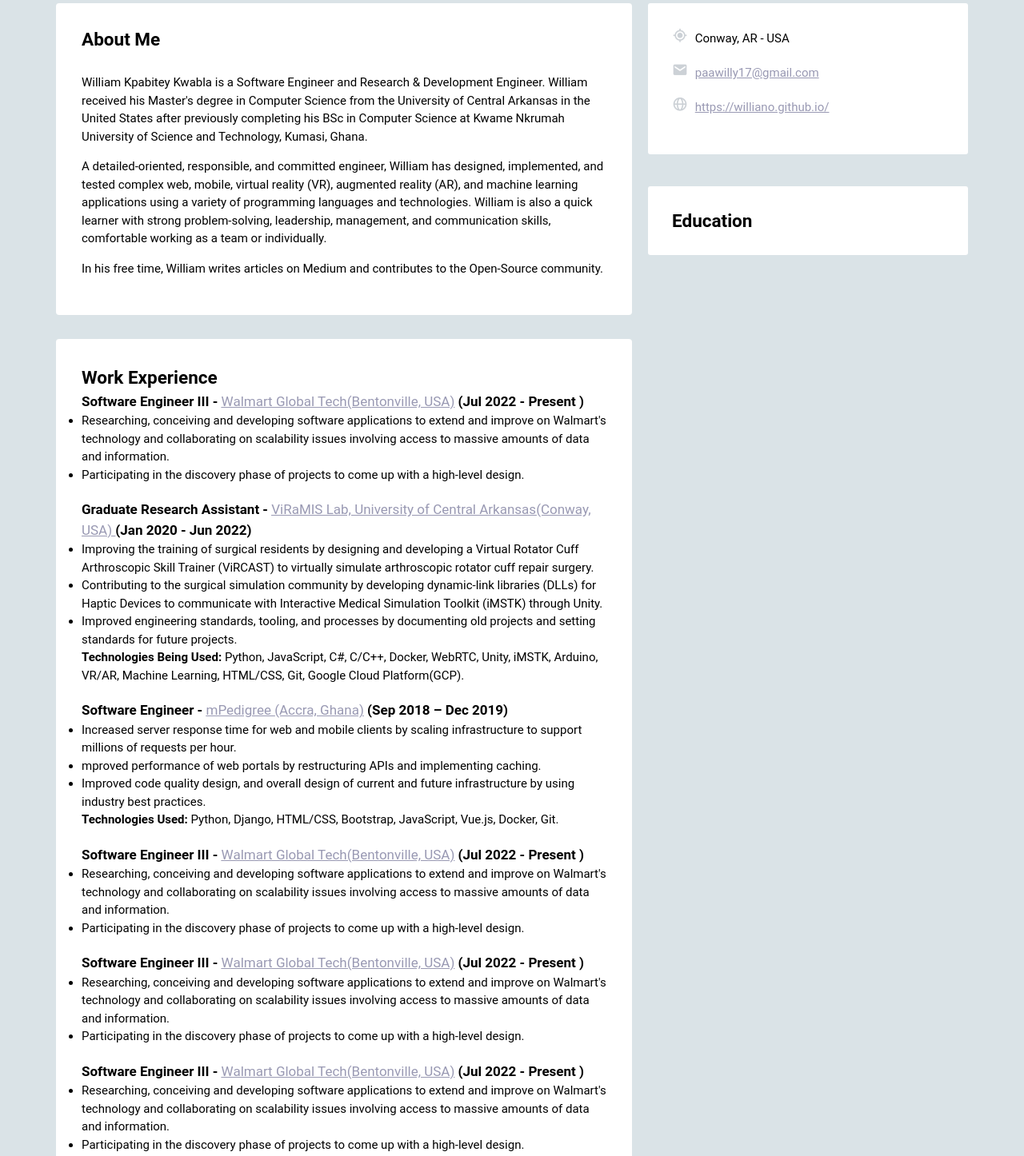
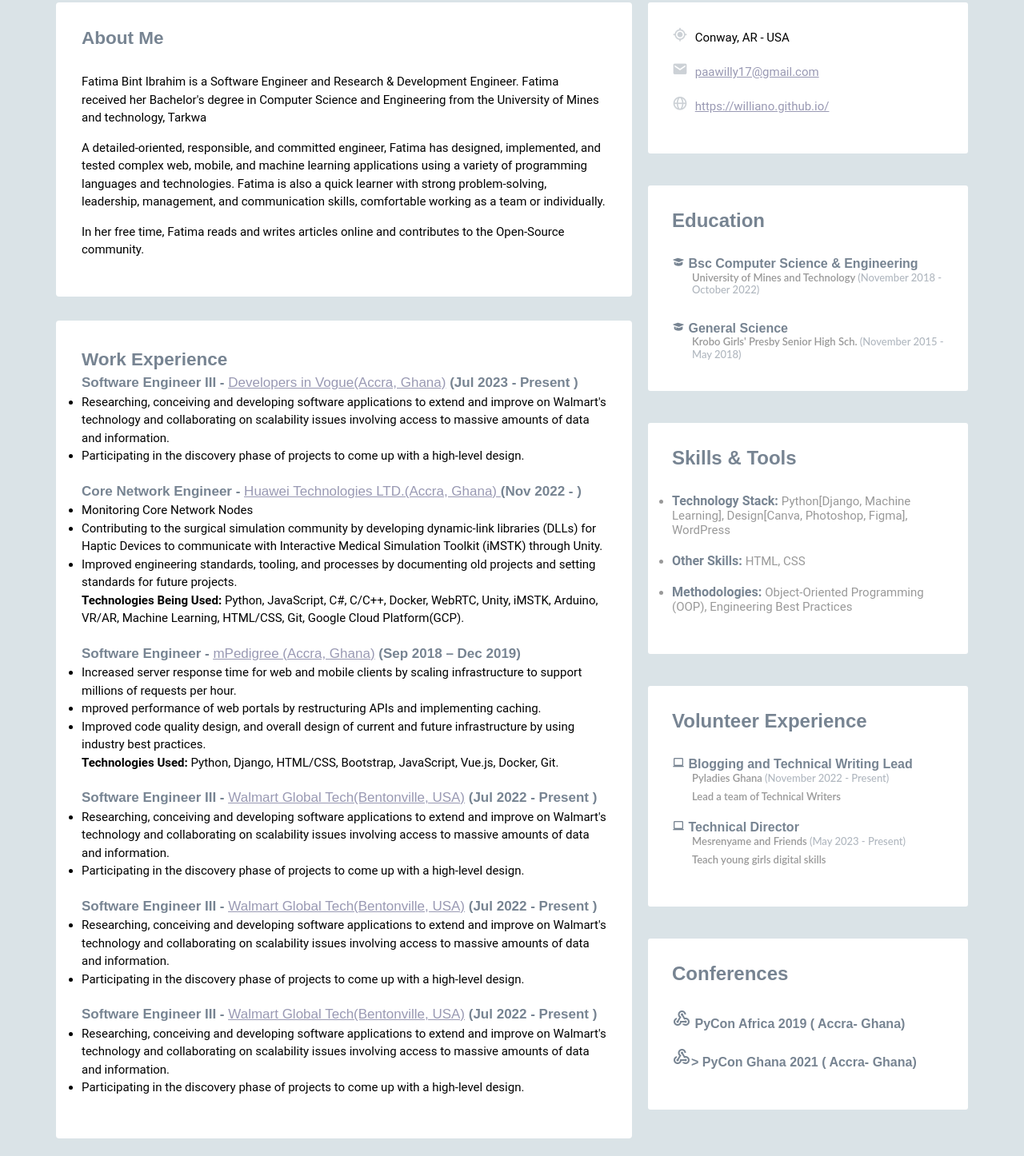
Before and after one commit to Fatima-Bint/center_div, a plain HTML site: page portfolio/index.html in a window 1280 px wide. Shown: the part 307-1753 px from the top of the page at 80% size. Drawn offline with nearby package versions, Linux system fonts and the light colour scheme.

Commit message:
portfolio-second column added

```diff
--- a/portfolio/index.html
+++ b/portfolio/index.html
@@ -4,6 +4,8 @@
     <meta charset="UTF-8">
     <meta name="viewport" content="width=device-width, initial-scale=1.0">
     <title>Portfolio</title>
+    <link rel="stylesheet" href="https://fonts.googleapis.com/icon?family=Material+Symbols+Outlined">
+
     <link href='https://unpkg.com/boxicons@2.1.4/css/boxicons.min.css' rel='stylesheet'>
     <link rel="preconnect" href="https://fonts.googleapis.com">
     <link href="./style.css" rel=" stylesheet">
@@ -54,14 +56,14 @@
         <div class="primary-col">
             <section class="intro-section">
                 <h2>About Me</h2>
-                <p>William Kpabitey Kwabla is a Software Engineer and Research & Development Engineer. William received his Master's degree in Computer Science from the University
-                     of Central Arkansas in the United States after previously completing his BSc in Computer Science at Kwame Nkrumah University of Science and Technology, Kumasi, Ghana.</p>
-                <p>A detailed-oriented, responsible, and committed engineer, William has designed, implemented, and tested complex web, mobile, virtual reality (VR),
-                     augmented reality (AR), and machine learning applications using a variety of programming languages and technologies.
-                      William is also a quick learner with strong problem-solving, leadership, management, and communication skills, comfortable working as a team or individually.
+                <p>Fatima Bint Ibrahim is a Software Engineer and Research & Development Engineer. Fatima received her Bachelor's degree in Computer Science and Engineering from the University
+                     of Mines and technology, Tarkwa</p>
+                <p>A detailed-oriented, responsible, and committed engineer, Fatima has designed, implemented, and tested complex web, mobile,
+                 and machine learning applications using a variety of programming languages and technologies.
+                      Fatima is also a quick learner with strong problem-solving, leadership, management, and communication skills, comfortable working as a team or individually.
                 </p>
                 <p>
-                    In his free time, William writes articles on Medium and contributes to the Open-Source community.</p>
+                    In her free time, Fatima reads and writes articles online and contributes to the Open-Source community.</p>
                 </p>
             </section>
 
@@ -69,8 +71,8 @@
                 <h2>Work Experience</h2>
                 <div class="work-item">
                     <h3 class="title">Software Engineer III -
-                        <span><a href="https://careers.walmart.com/technology"><u>Walmart Global Tech</u>(Bentonville, USA)</a></span>
-                    <span class="year">(Jul 2022 - Present )</span>
+                        <span><a href="https://careers.walmart.com/technology"><u>Developers in Vogue</u>(Accra, Ghana)</a></span>
+                    <span class="year">(Jul 2023 - Present )</span>
                     </h3>
                     <ul>
                         <li>
@@ -83,14 +85,14 @@
                 </div>
 
                 <div class="work-item">
-                    <h3 class="title">Graduate Research Assistant -
+                    <h3 class="title">Core Network Engineer -
                         <span><a href="https://careers.walmart.com/technology">
-                            <u> ViRaMIS Lab, University of Central Arkansas</u>(Conway, USA) </a></span>
-                    <span class="year">(Jan 2020 - Jun 2022)</span>
+                            <u> Huawei Technologies LTD.</u>(Accra, Ghana) </a></span>
+                    <span class="year">(Nov 2022 - )</span>
                     </h3>
                     <ul>
                         <li>
-                            Improving the training of surgical residents by designing and developing a Virtual Rotator Cuff Arthroscopic Skill Trainer (ViRCAST) to virtually simulate arthroscopic rotator cuff repair surgery.                        </li>
+                            Monitoring Core Network Nodes
                         <li>
                             Contributing to the surgical simulation community by developing dynamic-link libraries (DLLs) for Haptic Devices to communicate with Interactive Medical Simulation Toolkit (iMSTK) through Unity.                        </li>
                         <li>Improved engineering standards, tooling, and processes by documenting old projects and setting standards for future projects.</li>
@@ -210,6 +212,7 @@
                             Find out More</a></p>
                     </div>
                 </div>
+                <button>MORE ON GITHUB ></button>
             </section>
 
         </div>
@@ -239,16 +242,123 @@
             </div>
         </div>
 
+            <div class="edu-info">
+                <h2 class="heading">Education</h2>
+                <div class="edu-content">
+                    <div class="item">
+                        <h3 class="title">
+                            <span>
+                                <i class='bx bxs-graduation' ></i>
+                            </span>
+                        Bsc Computer Science & Engineering</h3>
+                        <h4 class="school">University of Mines and Technology
+                            <span class="year">(November 2018 - October 2022)</span>
+                        </h4>
+                    </div>
 
-        <div class="info-aside">
+                    <div class="item">
+                        <h3 class="title">
+                            <span>
+                                <i class='bx bxs-graduation' ></i>
+                            </span>
+                            General Science</h3>
+                        <h4 class="school">
+                            Krobo Girls' Presby Senior High Sch.
+                            <span class="year">(November 2015 - May 2018)</span>
+                        </h4>
+                    </div>
+                </div>
+            </div>
 
-            <div class="edu-info">
-                <h2>Education</h2>
+            <div class="skill-section">
+                <div class="skill-content">
+                    <h2 class="heading">Skills & Tools</h2>
+                    <ul>
+                        <li class="item">
+                            <span class="title">
+                                <strong>Technology Stack: </strong>
+                            </span>
+                            <span>Python[Django, Machine Learning], Design[Canva, Photoshop, Figma], WordPress</span>
+                        </li>
+
+                        <li class="item">
+                            <span class="title">
+                                <strong>Other Skills: </strong>
+                            </span>
+                            <span>HTML, CSS</span>
+                        </li>
 
 
 
+                        <li class="item">
+                            <span class="title">
+                                <strong>Methodologies:  </strong>
+                            </span>
+                            <span>Object-Oriented Programming (OOP), Engineering Best Practices</span>
+                        </li>
+                    </ul>
+                </div>
+
+
             </div>
-        </div>
+
+            <div class="volun-section">
+                <h2 class="heading">Volunteer Experience</h2>
+                    <div class="item">
+                        <h3 class="title">
+                            <span>
+                                <i class='bx bx-laptop' ></i>
+                            </span>
+                            Blogging and Technical Writing Lead</h3>
+                        <h4 class="school">
+                            Pyladies Ghana
+                            <span class="year">(November 2022 - Present)</span>
+                        </h4>
+                        <h4 class="school">
+                            Lead a team of Technical Writers</h4>
+                    </div>
+
+                    <div class="item">
+                        <h3 class="title">
+                            <span>
+                                <i class='bx bx-laptop' ></i>
+                            </span>
+                            Technical Director</h3>
+                        <h4 class="school">
+                            Mesrenyame and Friends
+                            <span class="year">(May 2023 - Present)</span>
+                        </h4>
+                        <h4 class="school">
+                            Teach young girls digital skills</h4>
+                    </div>
+                </div>
+
+                <div class="conf-section">
+                    <h2 class="heading">Conferences</h2>
+                    <div class="conf-content">
+                        <div class="item">
+                            <h3 class="title">
+                                <span class="material-symbols-outlined">
+                                    webhook
+                                    </span>
+                                PyCon Africa 2019 ( Accra- Ghana)</h3>
+                        </div>
+
+                        <div class="item">
+                            <h3 class="title">
+                                <span class="material-symbols-outlined">
+                                    webhook
+                                </span>>
+                                PyCon Ghana 2021 ( Accra- Ghana)</h3>
+                        </div>
+
+
+
+                    </div>
+                </div>
+
+            </div>
+
     </div>
 
 
--- a/portfolio/style.css
+++ b/portfolio/style.css
@@ -12,6 +12,14 @@
     font-size: 15px;
 
  }
+
+
+h1, h2, h3, h4, h5, h6{
+    font-family: "Montserrat", sans-serif;
+    font-weight: 700;
+    color: #778492;
+
+}
 
 header {
     background-color: #F5F5F5;
@@ -234,18 +242,85 @@
 
 }
 
-.edu-aside{
-
-}
 
 .edu-info{
     background-color: #fff;
     border-radius: 3px;
     padding: 30px ;
-    display: flex;
-    flex-direction: column;
     height: fit-content;
+    margin-bottom: 40px;
 
+}
+.heading{
+    margin-bottom: 30px;
+    font-size: 24px;
+}
+
+
+
+.edu-content .item{
+    margin-bottom: 30px;
+
+}
+
+.item .title{
+    font-size: 16px;
+    font-weight: 700;
+    color: #778492;
+    margin-bottom: 0.5rem;
+}
+
+
+.item .school{
+    font-family: "Lato", arial, sans-serif;
+    font-size: 13px;
+    color: #999;
+    font-weight: 600;
+    padding-left: 25px;
+    margin-bottom: 0.5rem;
+    line-height: 1.2;
+    margin-top: 0.5px;
+}
+
+.item .school .year{
+    color: #b0b7bf;
+    font-weight: 500;
+}
+
+
+.edu-content .item:last-child{
+    margin-bottom: 0;
+}
+
+.skill-section{
+    background-color: #fff;
+    border-radius: 3px;
+    padding: 30px ;
+    height: fit-content;
+    margin-bottom: 40px;
+
+}
+
+.volun-section{
+    background-color: #fff;
+    border-radius: 3px;
+    padding: 30px ;
+    height: fit-content;
+    margin-bottom: 40px;
+
+}
+.item{
+    color: #999;
+    margin-bottom: 20px;
+}
+
+
+.conf-section{
+    background-color: #fff;
+    border-radius: 3px;
+    padding: 30px ;
+    height: fit-content;
+    margin-bottom: 40px;
 }
 
 
```
